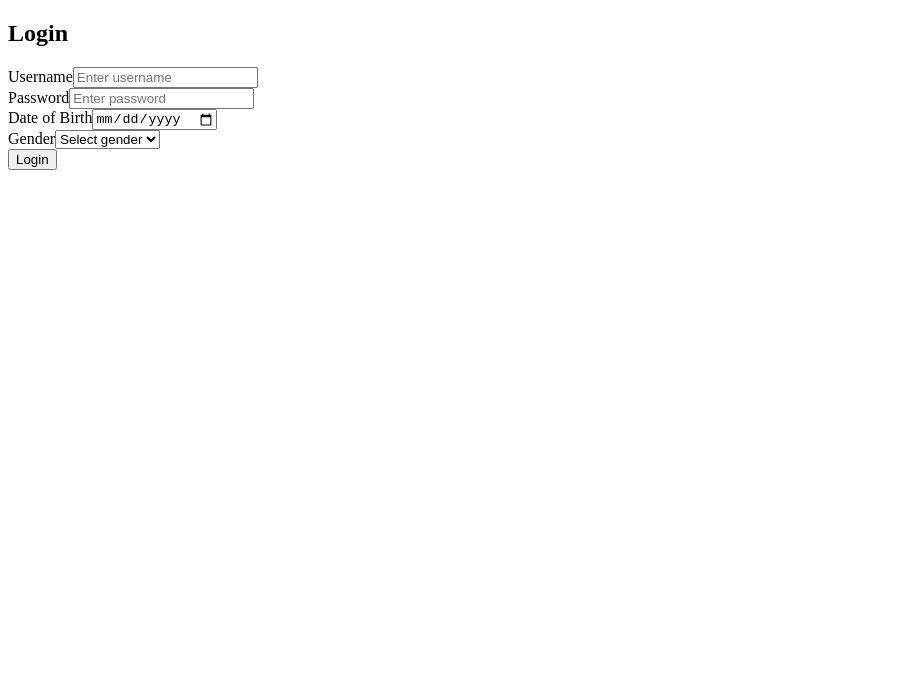
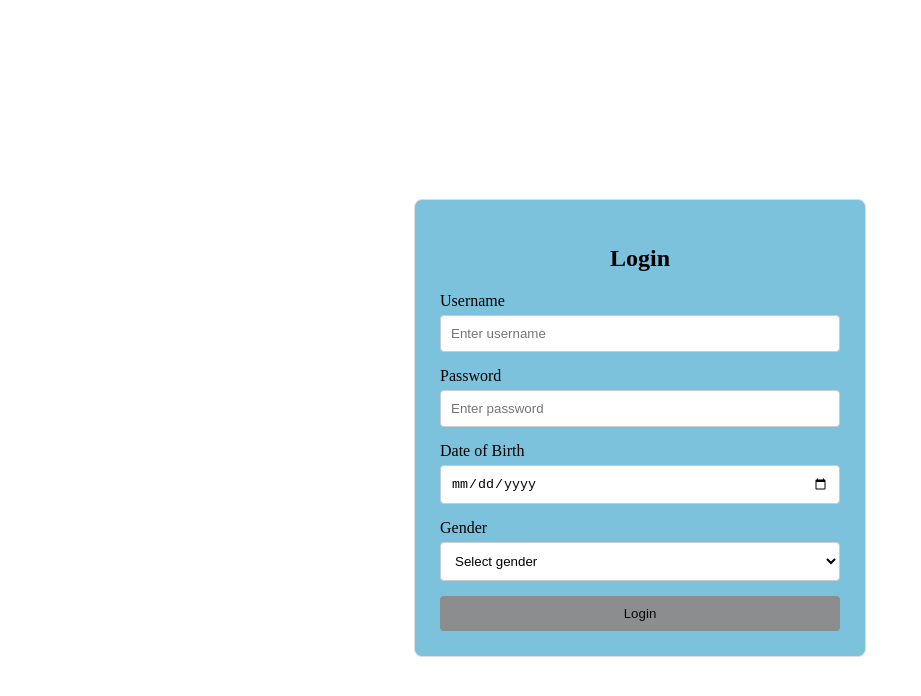
Before and after one commit to gomathi-thiru/angular-learning, an Angular app: page / in a window 1280 px wide. Shown: the top 696 px of the page, without its empty margins (0-921 px from the left). Built offline with nearby package versions, Linux system fonts and the light colour scheme.

Commit message:
30-Oct-26: added css styles

```diff
--- a/src/app/dashboard/dashboard.css
+++ b/src/app/dashboard/dashboard.css
@@ -0,0 +1,45 @@
+.dashboard-container {
+  min-height: 100vh;
+  background: #f3f4f6;
+}
+
+.dashboard-header {
+  display: flex;
+  justify-content: space-between;
+  align-items: center;
+  background-color: rgb(125, 194, 221);
+  color: white;
+  padding: 15px 30px;
+}
+
+.dashboard-header h2 {
+  margin: 0;
+  color: rgb(13, 10, 10);
+}
+
+.dashboard-header button {
+  background-color: #8b8d8f;
+  color: rgb(13, 10, 10);
+  border: none;
+  padding: 10px 18px;
+  border-radius: 6px;
+  cursor: pointer;
+  font-weight: 600;
+}
+
+.dashboard-content {
+  padding: 30px;
+}
+
+.user-details {
+  margin-top: 25px;
+  max-width: 450px;
+  padding: 20px;
+  background: white;
+  border-radius: 10px;
+  box-shadow: 0 2px 10px rgba(0, 0, 0, 0.08);
+}
+
+.user-details p {
+  margin: 15px 0;
+}
--- a/src/app/login/login.css
+++ b/src/app/login/login.css
@@ -0,0 +1,80 @@
+.login-container {
+  min-height: 100vh;
+  display: flex;
+  justify-content: center;
+  align-items: center;
+  padding: 20px;
+}
+
+.login-card {
+  width: 100%;
+  max-width: 400px;
+  padding: 25px;
+  background-color: rgb(125, 194, 221);
+  border: 1px solid #ddd;
+  border-radius: 8px;
+}
+
+h2 {
+  text-align: center;
+}
+
+.subtitle {
+  text-align: center;
+  color: gray;
+  margin-bottom: 20px;
+}
+
+.form-group {
+  margin-bottom: 15px;
+}
+
+label {
+  display: block;
+  margin-bottom: 5px;
+}
+
+input,
+select {
+  width: 100%;
+  padding: 10px;
+  border: 1px solid #ccc;
+  border-radius: 4px;
+  box-sizing: border-box;
+  background-color: white;
+}
+
+input:focus,
+select:focus {
+  outline: none;
+  border-color: #5673b2;
+}
+
+.error {
+  color: red;
+  font-size: 12px;
+  margin-top: 5px;
+}
+
+.login-error {
+  color: red;
+  margin-bottom: 10px;
+}
+
+button {
+  width: 100%;
+  padding: 10px;
+  background-color: #8b8d8f;
+  color: rgb(13, 10, 10);
+  border: none;
+  border-radius: 4px;
+  cursor: pointer;
+}
+
+button:hover {
+  background-color: #c6ccda;
+}
+
+button:disabled {
+  cursor: not-allowed;
+}
```
